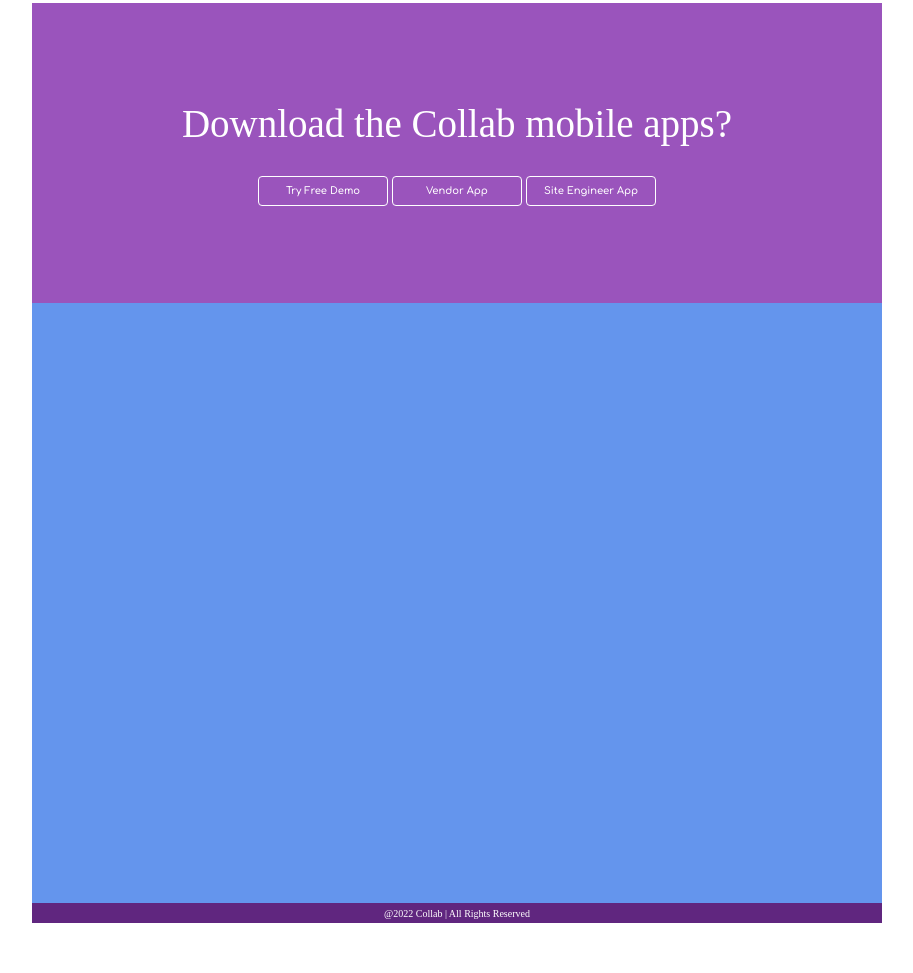
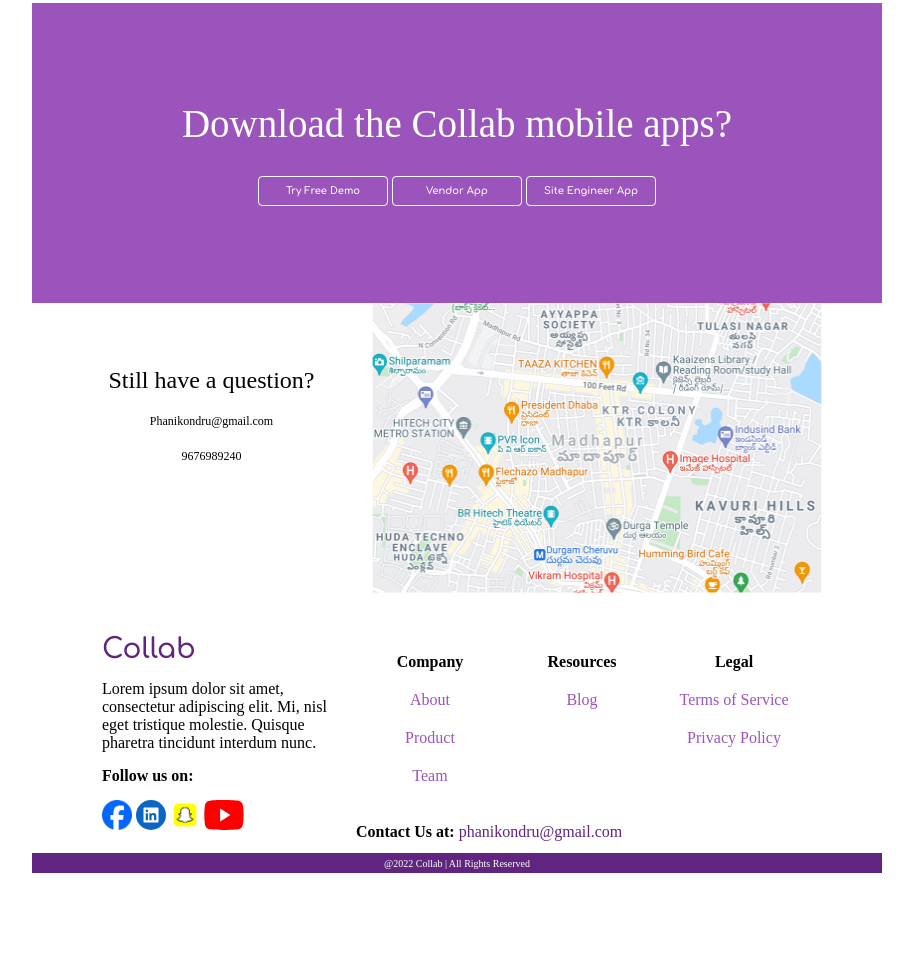
Before and after one commit to bartasd/landing, a website: page index.html in a window 1280 px wide. Shown: the part 3342-4315 px from the top of the page, without its empty margins (183-1096 px from the left). After the commit the page ends 4265 px from the top, so only its background shows below. Drawn offline with Linux system fonts and the light colour scheme; files whose address does not match are found by name.

Commit message:
DONE" git commit -m DONE
cds

git commit -m DONE"

```diff
--- a/css/style.css
+++ b/css/style.css
@@ -229,9 +229,38 @@
 }
 
 .sixth_section {
-    background-color: cornflowerblue;
-    height: 600px;
-    align-items: center;
+    height: 550px;
+}
+
+.questions{
+    position: relative;
+    height: 290px;
+}
+
+.questions > div{
+    position: absolute;
+    width: 240px;
+    height: 120px;
+    left: 7%;
+    top: 22%;
+    text-align: center;
+}
+
+.questions p {
+    font-size: 12px;
+    margin-top: 20px;
+}
+
+.questions p:first-child {
+    font-size: 24px;
+    margin: 0;
+}
+
+.questions > img{
+    position: absolute;
+    width: 450px;
+    height: 290px;
+    left: 40%;
 }
 
 .bigger_text {
@@ -635,3 +664,69 @@
     left: 85%;
     top: 25%;
 }
+
+.collab{
+    margin-top: 40px;
+    margin-left: 70px;
+    margin-right: 70px;
+    display: inline-block;
+}
+
+.collab > div{
+    display: inline-block;
+}
+
+.collab > div:first-child{
+    height: 210px;
+    width: 250px;
+    background-color: white;
+}
+
+.collab > div:first-child > :not(:first-child){
+    margin-top: 15px;
+}
+
+.collab > div:first-child > :nth-child(3){
+    font-weight: bold;
+}
+
+.collab > :first-child > div{
+    display: inline-block;
+}
+
+.collab > div:first-child img{
+    width: 30px;
+    height: 30px;
+    display: inline-block;
+}
+
+.links{
+    display: inline-block;
+    align-items: center;
+}
+
+.links p{
+    margin-top: 20px;
+}
+
+.links div{
+    display: inline-block;
+    width: 148px;
+    height: 190px;
+    text-align: center;
+    color: #9A54BC;
+}
+
+.links > div > :first-child{
+    color: black;
+    font-weight: bold;
+}
+
+.collab > :last-child > p{
+    font-weight: bold;
+}
+
+.collab span {
+    font-weight: normal;
+    color: #60267F;
+}
--- a/index.html
+++ b/index.html
@@ -182,10 +182,45 @@
     </section>
     <section class="sixth_section">
         <div class="questions">
-
+            <div>
+                <p>Still have a question?</p>
+                <p>Phanikondru@gmail.com</p>
+                <p>9676989240</p>
+            </div>
+            <img src="./img/Rectangle 28.png" alt="map">
         </div>
         <div class="collab">
-
+            <div>
+                <p class="logo2">Collab</p>
+                <p>Lorem ipsum dolor sit amet, consectetur adipiscing elit. Mi, nisl eget tristique molestie. Quisque pharetra tincidunt interdum nunc.</p>
+                <p>Follow us on:</p>
+                <div>
+                    <img src="./img/Facebook_Logo_2023.png" alt="facebook">
+                    <img src="./img/linkedin.svg" alt="linkedin">
+                    <img src="./img/snap.png" alt="snapchat">
+                    <img style="width: 40px;" src="./img/YouTube_full-color_icon_(2017).svg" alt="youtube">
+                </div>
+            </div>
+            <div>
+                <div class="links">
+                    <div>
+                        <p>Company</p>
+                        <p>About</p>
+                        <p>Product</p>
+                        <p>Team</p>
+                    </div>
+                    <div>
+                        <p>Resources</p>
+                        <p>Blog</p>
+                    </div>
+                    <div>
+                        <p>Legal</p>
+                        <p>Terms of Service</p>
+                        <p>Privacy Policy</p>
+                    </div>
+                </div>
+                <p>Contact Us at: <span>phanikondru@gmail.com</span></p>
+            </div>
         </div>
     </section>
     <footer>
```
Also changed, not shown: img/Facebook_Logo_2023.png (added), img/YouTube_full-color_icon_(2017).svg (added), img/linkedin.svg (added), img/snap.png (added).
